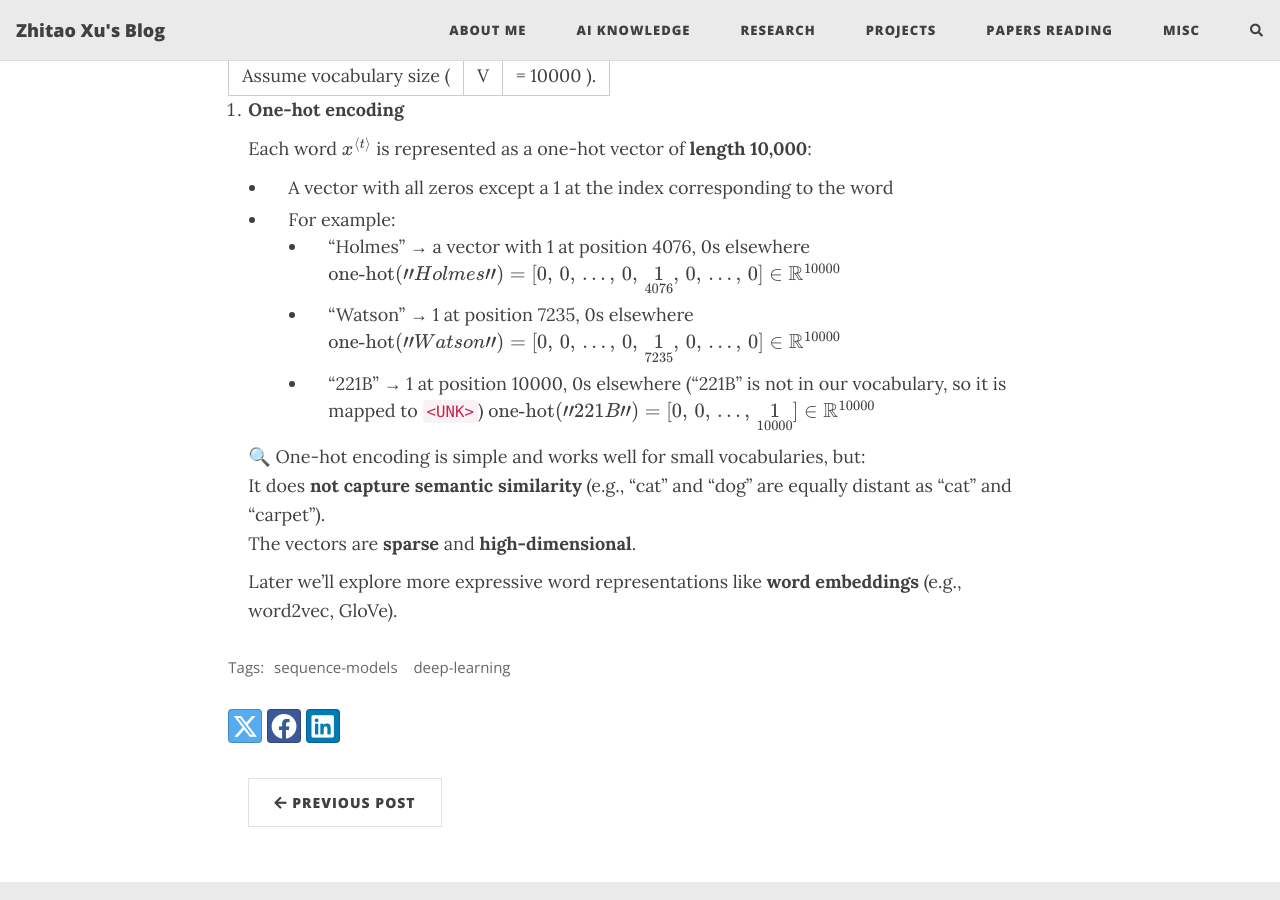
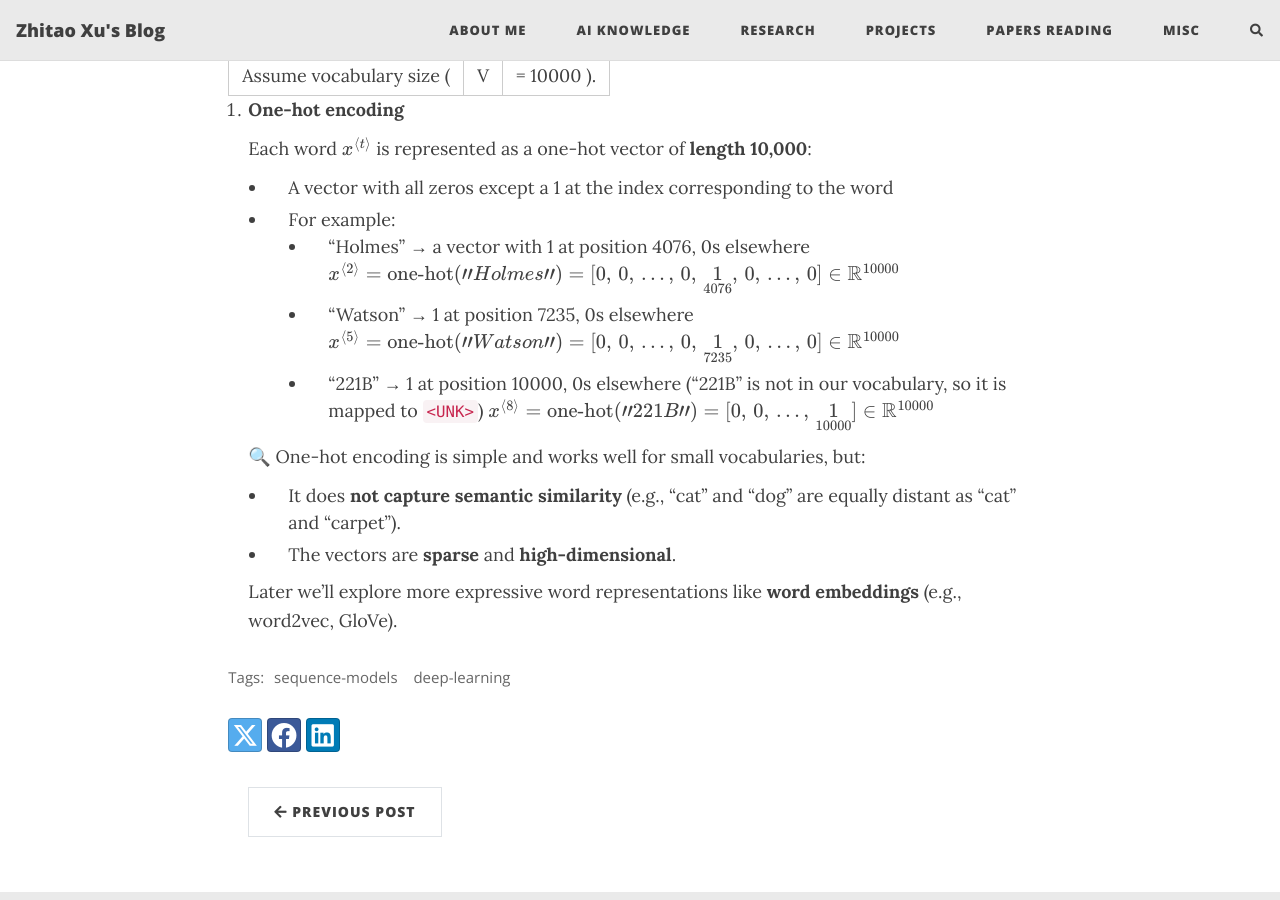
Before and after one commit to HerrXu01/herrxu01.github.io, a Jekyll site: the page built from ai-knowledge/sequence-models/_posts/2025-04-14-Seq01-RNN-Model.md, in a window 1280 px wide and 900 px high, scrolled down 2900 px. Built offline with Jekyll 4.4.1, drawn with Linux system fonts in a browser that asks for light colours; formulas are drawn with MathJax 3; comment, search, counter and statistics services are not loaded.

Commit message:
add content to rnn notes

```diff
--- a/ai-knowledge/sequence-models/_posts/2025-04-14-Seq01-RNN-Model.md
+++ b/ai-knowledge/sequence-models/_posts/2025-04-14-Seq01-RNN-Model.md
@@ -100,22 +100,22 @@ To process natural language with sequence models, we first need to convert words
     - For example:
         - "Holmes" → a vector with 1 at position 4076, 0s elsewhere
           $$
-          \text{one-hot}("Holmes") =
+          x^{\langle 2 \rangle} = \text{one-hot}("Holmes") =
           [0,\, 0,\, \dots,\, 0,\, \underset{4076}{1},\, 0,\, \dots,\, 0] \in \mathbb{R}^{10000}
           $$
         - "Watson" → 1 at position 7235, 0s elsewhere
           $$
-          \text{one-hot}("Watson") =
+          x^{\langle 5 \rangle} = \text{one-hot}("Watson") =
           [0,\, 0,\, \dots,\, 0,\, \underset{7235}{1},\, 0,\, \dots,\, 0] \in \mathbb{R}^{10000}
           $$
         - "221B" → 1 at position 10000, 0s elsewhere ("221B" is not in our vocabulary, so it is mapped to `<UNK>`)
           $$
-          \text{one-hot}("221B") =
+          x^{\langle 8 \rangle} = \text{one-hot}("221B") =
           [0,\, 0,\, \dots,\, \underset{10000}{1}] \in \mathbb{R}^{10000}
           $$
 
     🔍 One-hot encoding is simple and works well for small vocabularies, but:
-    It does **not capture semantic similarity** (e.g., "cat" and "dog" are equally distant as "cat" and "carpet").
-    The vectors are **sparse** and **high-dimensional**.
+      - It does **not capture semantic similarity** (e.g., "cat" and "dog" are equally distant as "cat" and "carpet").
+      - The vectors are **sparse** and **high-dimensional**.
 
     Later we'll explore more expressive word representations like **word embeddings** (e.g., word2vec, GloVe).
```
